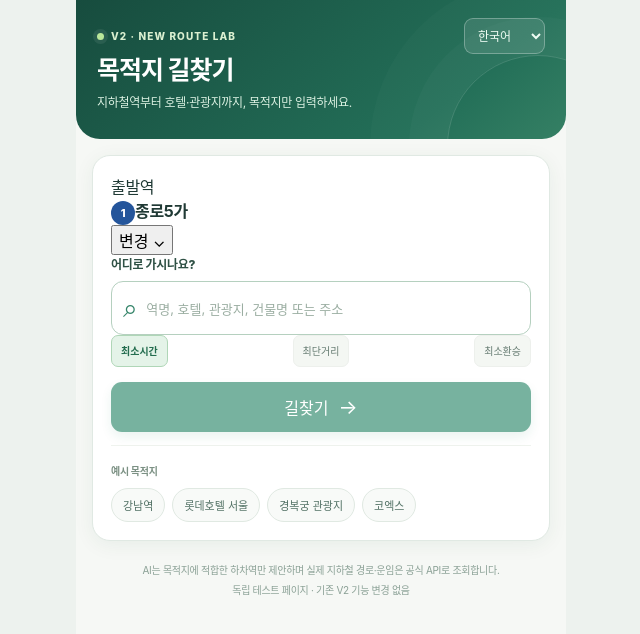
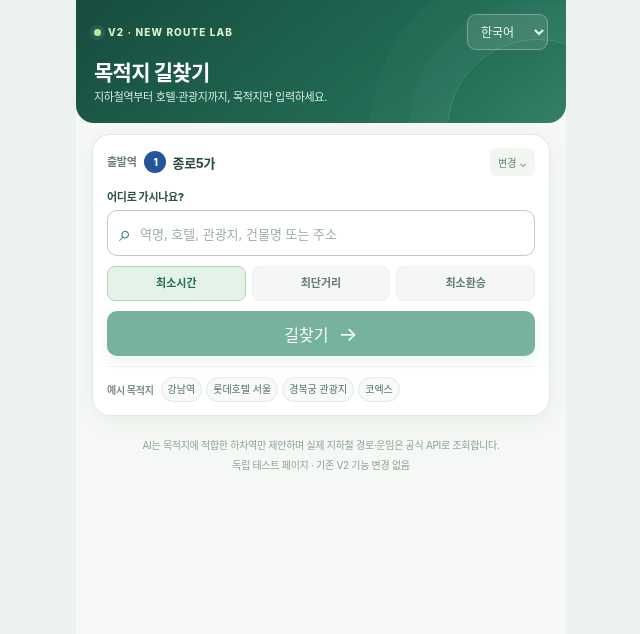
Before and after one commit to kochenkvj-code/subway-ai-guide, a Next.js app: page /v2/route-lab in a window 1280 px wide. Shown: the top 634 px of the page, without its empty margins (319-959 px from the left). Built offline with nearby package versions, Linux system fonts and the light colour scheme.

Commit message:
style(route): eliminate nested stop scrolling and reduce vertical density

```diff
--- a/app/v2/route-lab/route-lab.css
+++ b/app/v2/route-lab/route-lab.css
@@ -132,13 +132,13 @@
 .rl-all-stations-title small{font-size:11px;font-weight:600;color:#718977}
 .rl-all-stations-chevron{font-size:22px;line-height:1;transition:transform .18s ease}
 .rl-all-stations[open] .rl-all-stations-chevron{transform:rotate(180deg)}
-.rl-all-stations-list{display:flex;align-items:center;flex-wrap:wrap;gap:6px 0;padding:13px 10px;max-height:260px;overflow-y:auto;overscroll-behavior:contain}
+.rl-all-stations-list{display:flex;align-items:center;flex-wrap:wrap;gap:7px 0;padding:10px 9px;max-height:none;overflow:visible}
 .rl-all-stop{display:inline-flex;align-items:center;flex:none;max-width:100%;min-width:0}
-.rl-all-stop-chip{display:inline-flex;align-items:center;gap:5px;padding:7px 8px;min-height:33px;max-width:100%;border:1px solid #e1ebe4;border-radius:8px;background:#fff;color:#354f40}
-.rl-all-stop-name{font-size:11px;font-weight:700;line-height:1.3;overflow-wrap:anywhere}
+.rl-all-stop-chip{display:inline-flex;align-items:center;gap:4px;padding:5px 6px;min-height:28px;max-width:100%;border:1px solid #e1ebe4;border-radius:8px;background:#fff;color:#354f40}
+.rl-all-stop-name{font-size:10px;font-weight:700;line-height:1.3;overflow-wrap:anywhere}
 .rl-all-stop-lines{display:inline-flex;gap:3px;align-items:center;flex:none;flex-wrap:wrap}
-.rl-route-line.rl-line-short{min-width:19px;min-height:19px;padding:3px 5px;font-size:10px;line-height:1.2;border-radius:5px;white-space:nowrap}
-.rl-all-stop-arrow{font-size:13px;color:#89a698;margin:0 5px;line-height:1;flex:none}
+.rl-route-line.rl-line-short{min-width:18px;min-height:18px;padding:2px 4px;font-size:10px;line-height:1.2;border-radius:5px;white-space:nowrap}
+.rl-all-stop-arrow{font-size:12px;color:#89a698;margin:0 3px;line-height:1;flex:none}
 .rl-all-transfer .rl-all-stop-chip{background:#ebf7ef;border-color:#9fd1ad;box-shadow:0 0 0 1px #e0f2e6}
 .rl-all-transfer-label{display:inline-flex;align-items:center;justify-content:center;width:17px;height:17px;font-size:13px;font-weight:800;line-height:1;color:#27734e;background:#d0edda;border-radius:5px;flex:none}
 .rl-all-start .rl-all-stop-chip,.rl-all-end .rl-all-stop-chip{border-color:#9fc9ad}
@@ -155,3 +155,57 @@
 .rl-all-transfer-label{width:23px;height:23px;border-radius:7px;background:linear-gradient(135deg,#068b68,#12a6bb);color:#fff;box-shadow:0 2px 7px #0b8b7040}
 .rl-all-transfer-label svg{display:block;width:17px;height:17px}
 .rl-transfer .rl-step-pin{background:linear-gradient(140deg,#0d946f,#16a6b0);color:#fff;box-shadow:0 2px 7px #0d957044}
+
+/* V2 compact layout: single document scroll, readable essentials first. */
+.rl-top{padding:14px 18px 17px;margin-bottom:11px;border-radius:0 0 18px 18px}
+.rl-top h1{font-size:21px;letter-spacing:-.7px;margin:0 0 4px;line-height:1.3}
+.rl-top p{font-size:11px;line-height:1.45}
+.rl-top-row{margin-bottom:9px}
+.rl-embedded .rl-top-embedded{padding:12px 18px 15px}
+.rl-embedded .rl-top-embedded h1{font-size:20px}
+.rl-search-card{padding:13px 14px}
+.rl-origin-row{display:flex;align-items:center;gap:8px;min-width:0;margin-bottom:12px}
+.rl-origin-label{font-size:11px;line-height:1.35;font-weight:750;color:#687e72;white-space:nowrap}
+.rl-origin-station{display:flex;align-items:center;gap:6px;min-width:0;flex:1}
+.rl-origin-station .rl-line{width:22px;height:22px;font-size:10px}
+.rl-origin-station strong{font-size:13px;color:#294b3a;overflow:hidden;text-overflow:ellipsis;white-space:nowrap}
+.rl-origin-change{border:0;background:#f1f6f1;border-radius:7px;color:#5d806b;font-size:10px!important;font-weight:700;padding:6px 8px;min-height:28px;white-space:nowrap}
+.rl-origin-change span{font-size:10px}
+.rl-search-card form>label{font-size:11px}
+.rl-query-box{margin-top:6px;min-height:46px;border-radius:10px}
+.rl-query-box input{height:44px;font-size:15px}
+.rl-search-icon{font-size:22px}
+.rl-route-options{display:grid;grid-template-columns:repeat(3,minmax(0,1fr));gap:6px;margin:10px 0}
+.rl-route-options button{width:100%;min-width:0;min-height:35px;padding:6px 3px;border-radius:8px;font-size:11px;font-weight:700;white-space:nowrap;line-height:1.25}
+.rl-submit{min-height:45px;font-size:13px;border-radius:10px}
+.rl-as-place{margin-top:4px;min-height:32px;font-size:11px}
+.rl-examples{display:flex;align-items:center;gap:7px;margin-top:10px;padding-top:10px;min-width:0}
+.rl-examples>strong{flex:none;font-size:10px;font-weight:650;white-space:nowrap}
+.rl-examples>div{display:flex;flex:1;align-items:center;gap:4px;min-width:0;flex-wrap:wrap;margin-top:0}
+.rl-examples button{padding:5px 6px;font-size:10px;line-height:1.3;white-space:nowrap}
+.rl-result-card{margin-top:11px;padding:15px}
+.rl-result-card h2{font-size:16px;margin:0 0 10px}
+.rl-place-name{font-size:14px;margin-bottom:7px}
+.rl-ai-answer{font-size:12px;line-height:1.65;margin-bottom:10px}
+.rl-recommend{padding:11px;border-radius:10px}
+.rl-recommend>small{display:block;text-align:center;font-size:10px}
+.rl-recommend .rl-recommend-station{display:flex;align-items:center;justify-content:center;gap:6px;margin:7px 0;min-width:0}
+.rl-recommend .rl-recommend-station strong{font-size:16px;line-height:1.35}
+.rl-recommend .rl-recommend-station .rl-route-line{min-width:22px;min-height:22px;font-size:11px}
+.rl-recommend p{font-size:11px;line-height:1.55}
+.rl-route-head{padding:10px 8px}
+.rl-route-head>div{gap:4px}
+.rl-stats{gap:6px;margin:10px 0 14px}
+.rl-stats>div{padding:8px 9px;gap:3px}
+.rl-stats strong{font-size:13px}
+.rl-steps{gap:7px}
+.rl-step{padding:10px 9px;gap:9px}
+.rl-path-title{margin:12px 0 8px}
+.rl-all-stations{margin-top:10px}
+.rl-all-stations>summary{min-height:42px;padding:10px 12px;font-size:12px}
+.rl-all-stations-title small{font-size:10px}
+.rl-walk-places{font-size:12px;margin:4px 0 10px}
+.rl-walk-summary{padding:10px 11px;font-size:12px;line-height:1.6}
+.rl-walk-actions a{min-height:42px}
+@media(min-width:410px){.rl-stats{grid-template-columns:repeat(4,minmax(0,1fr))}.rl-stats>div{padding:9px 6px}.rl-stats strong{font-size:12px}}
+@media(max-width:370px){.rl-search-card,.rl-result-card{padding:12px}.rl-route-options{display:grid;grid-template-columns:repeat(3,minmax(0,1fr))}.rl-route-options button{font-size:10px;padding:6px 2px}.rl-top{padding:14px 15px 16px}.rl-examples{gap:5px}.rl-examples>strong{font-size:9px}.rl-examples button{padding:4px 5px;font-size:9px}}
```
